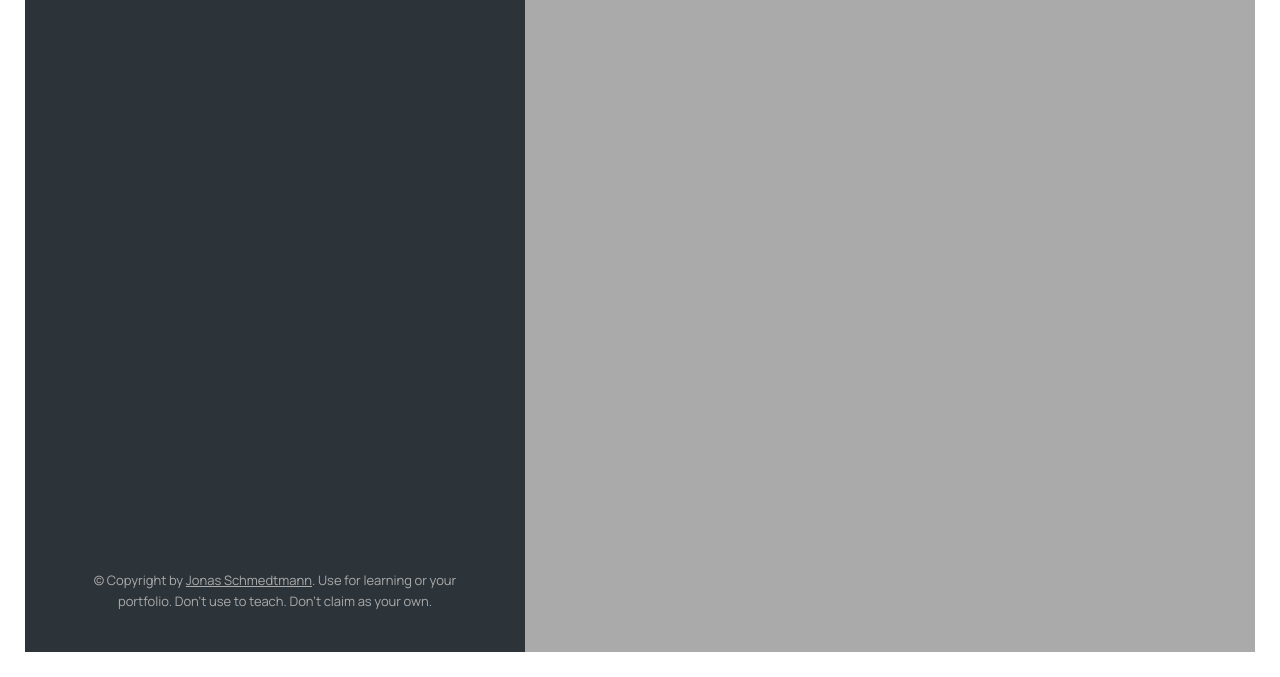
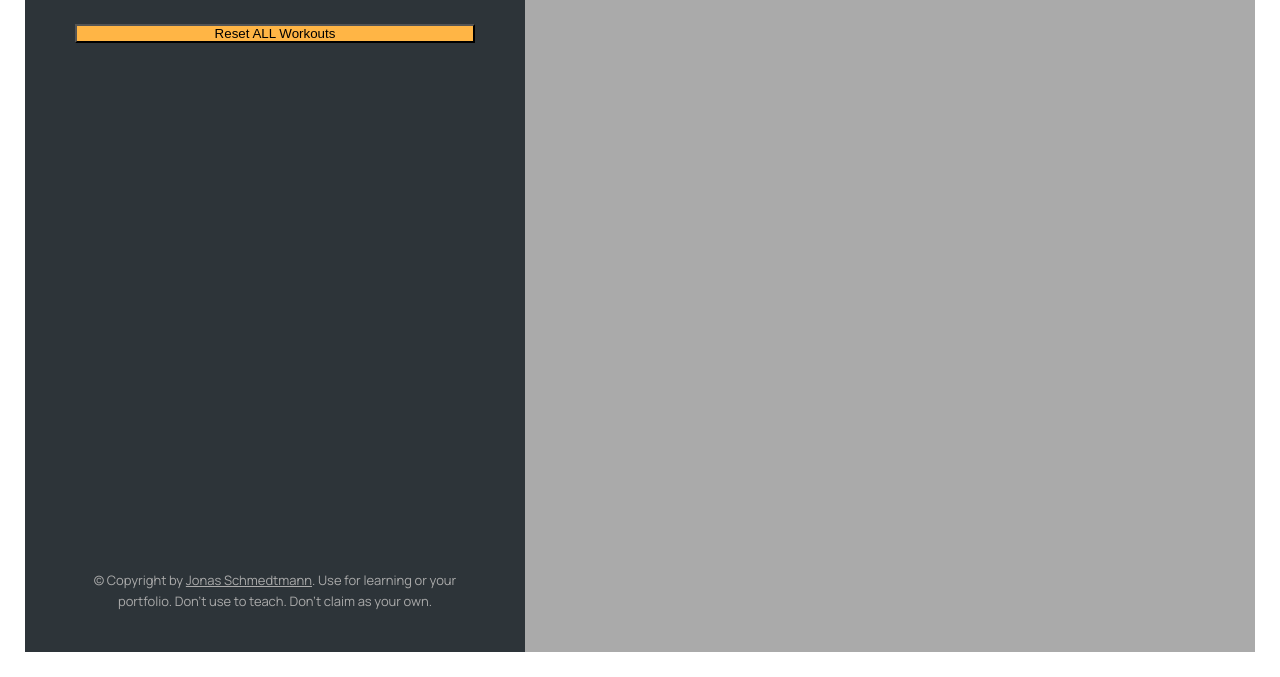
Before and after one commit to theMorganObject/mapty-portfolio-app, a website built with Parcel: page index.html in a window 1280 px wide. Shown: the part 123-800 px from the top of the page. Built offline with nearby package versions, Linux system fonts and the light colour scheme; no server answers.

Commit message:
added button to clear localStorage

```diff
--- a/index.html
+++ b/index.html
@@ -31,6 +31,7 @@
   <body>
     <div class="sidebar">
       <img src="logo.png" alt="Logo" class="logo" />
+      <button type="button" class="reset__btn">Reset ALL Workouts</button>
 
       <ul class="workouts">
         <form class="form hidden">
--- a/script.js
+++ b/script.js
@@ -58,6 +58,7 @@ class Cycling extends Workout {
 ////////////////////////////////////////
 // APPLICATION ARCHITECTURE
 const form = document.querySelector('.form');
+const resetBtn = document.querySelector('.reset__btn');
 const containerWorkouts = document.querySelector('.workouts');
 const inputType = document.querySelector('.form__input--type');
 const inputDistance = document.querySelector('.form__input--distance');
@@ -81,6 +82,7 @@ class App {
     form.addEventListener('submit', this._newWorkout.bind(this));
     inputType.addEventListener('change', this._toggleElevationField);
     containerWorkouts.addEventListener('click', this._moveToPopup.bind(this));
+    resetBtn.addEventListener('click', this.reset);
   }
 
   _getPosition() {
@@ -297,6 +299,7 @@ class App {
   }
 
   reset() {
+    console.log('Workouts reset!');
     localStorage.removeItem('workouts');
     location.reload();
   }
--- a/style.css
+++ b/style.css
@@ -218,3 +218,7 @@ a:visited {
 .cycling-popup .leaflet-popup-content-wrapper {
   border-left: 5px solid var(--color-brand--1);
 }
+
+.reset__btn {
+  background-color: var(--color-brand--1);
+}
```
